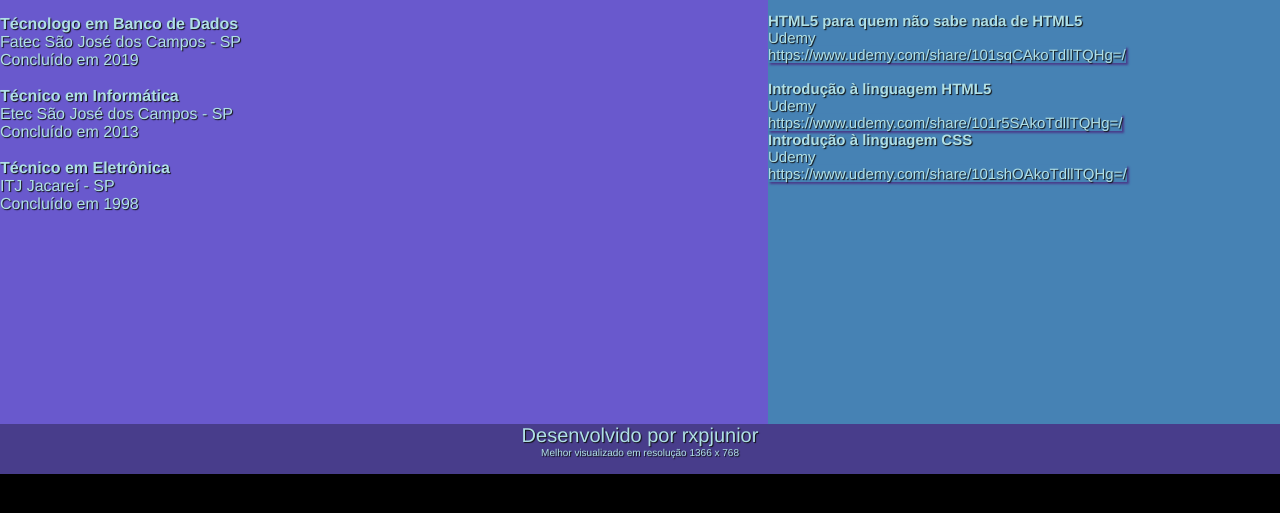
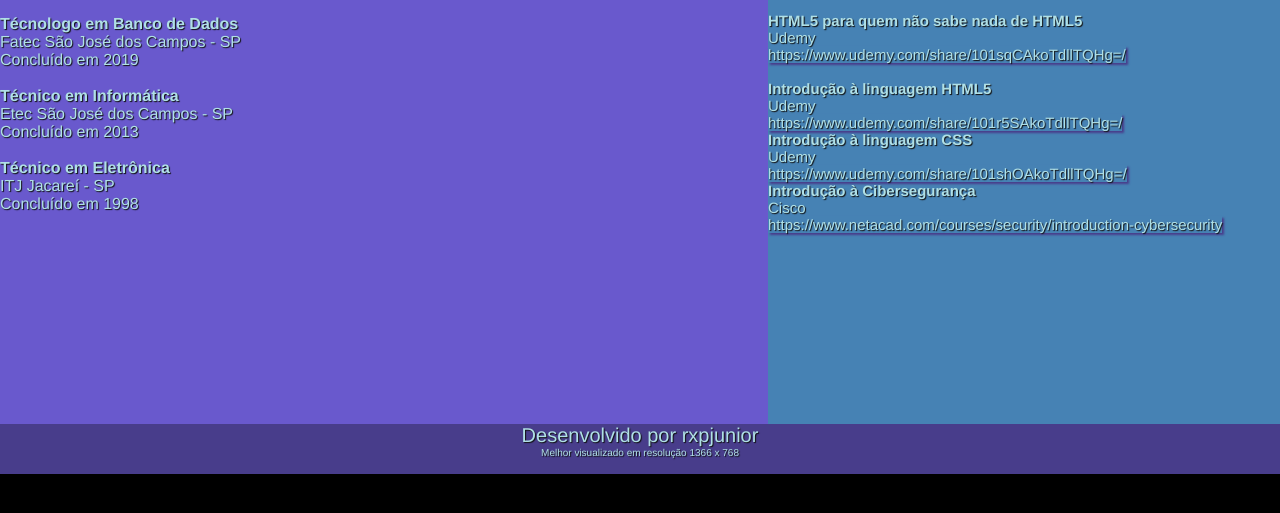
Before and after one commit to rxpjunior/rxpjunior.github.io, a plain HTML site: page index.html in a window 1280 px wide. Shown: the part 151-664 px from the top of the page. Drawn offline with Linux system fonts and the light colour scheme.

Commit message:
Update index.html

```diff
--- a/index.html
+++ b/index.html
@@ -40,6 +40,9 @@
                 <dt><b>Introdução à linguagem CSS</b></dt>
                 <dd>Udemy</dd>
                 <dd></dd><a href="https://www.udemy.com/share/101shOAkoTdllTQHg=/" target="_blank">https://www.udemy.com/share/101shOAkoTdllTQHg=/</a></dd><br>
+		<dt><b>Introdução à Cibersegurança</b></dt>
+                <dd>Cisco</dd>
+                <dd></dd><a href="https://www.netacad.com/courses/security/introduction-cybersecurity" target="_blank">https://www.netacad.com/courses/security/introduction-cybersecurity</a></dd><br>
 
             </div>
         </div>
```
